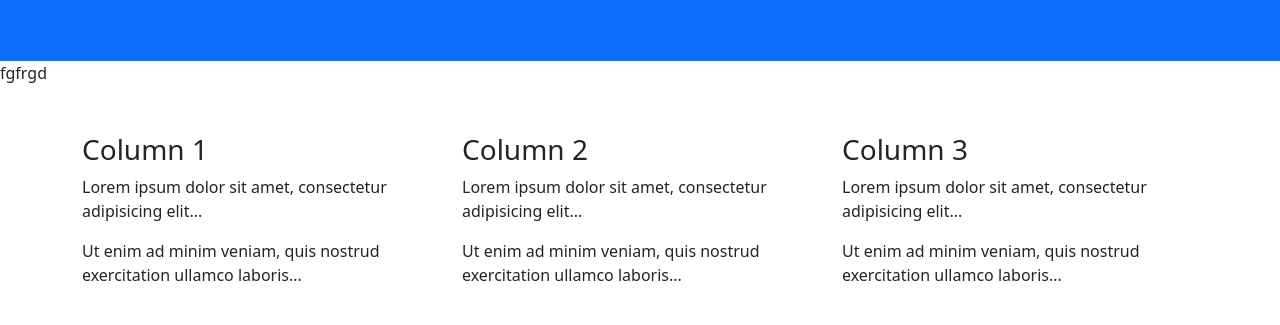
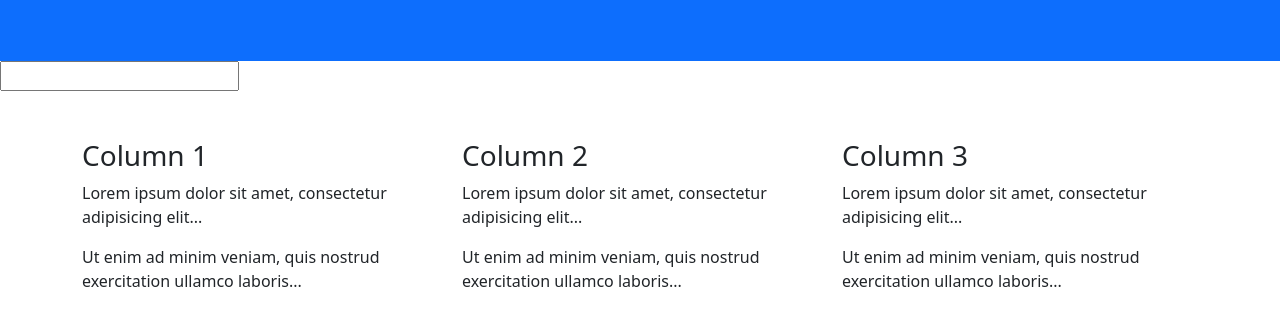
Before and after one commit to Karthi0505/batch2_git_test, a plain HTML site: page index.html in a window 1280 px wide. Shown: the part 131-456 px from the top of the page. Drawn offline with nearby package versions, Linux system fonts and the light colour scheme.

Commit message:
fixedissue

```diff
--- a/index.html
+++ b/index.html
@@ -15,7 +15,7 @@
 </div>
 
   <form>
-    fgfrgd
+    <input type="text">
   </form>
 
 <div class="container mt-5">
```
